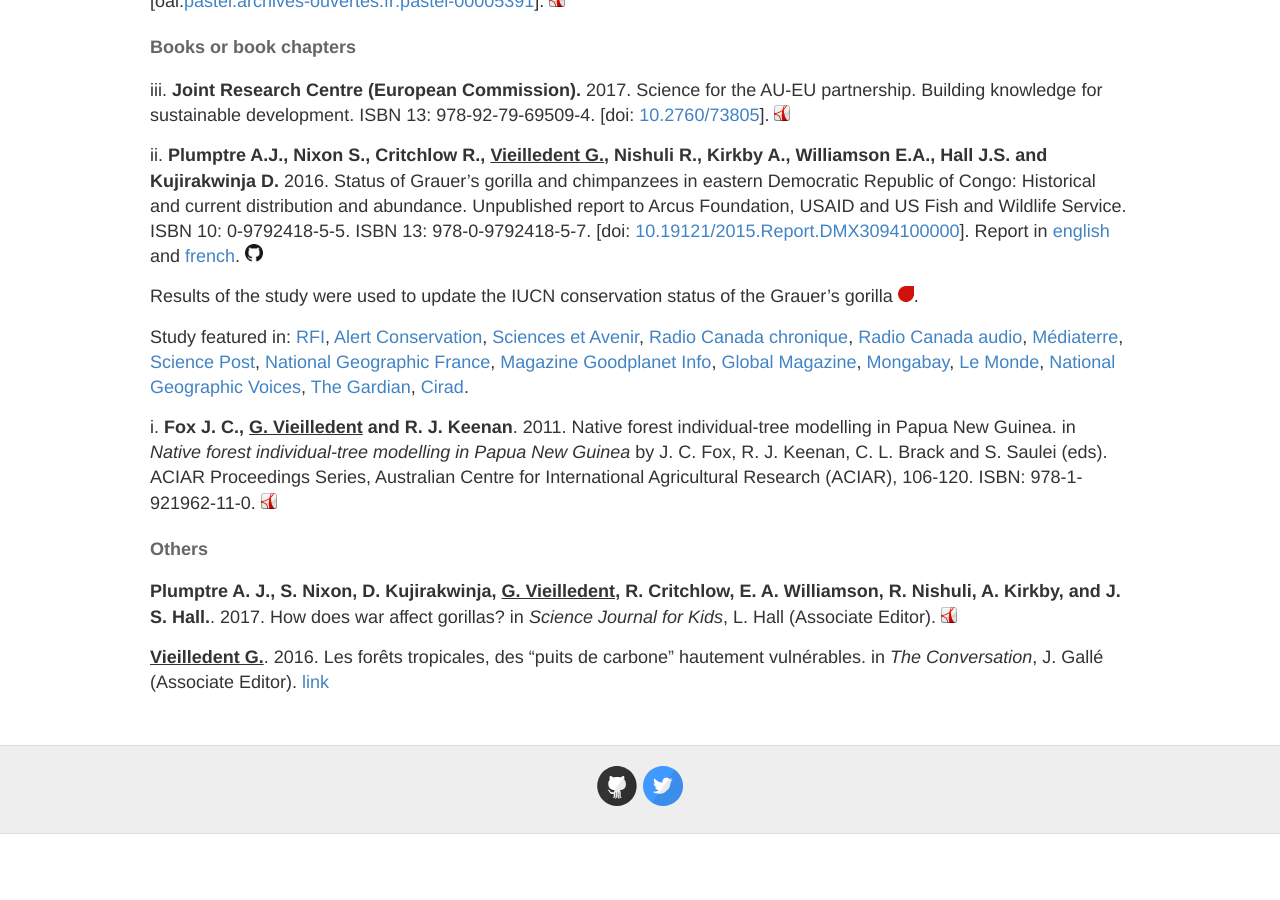
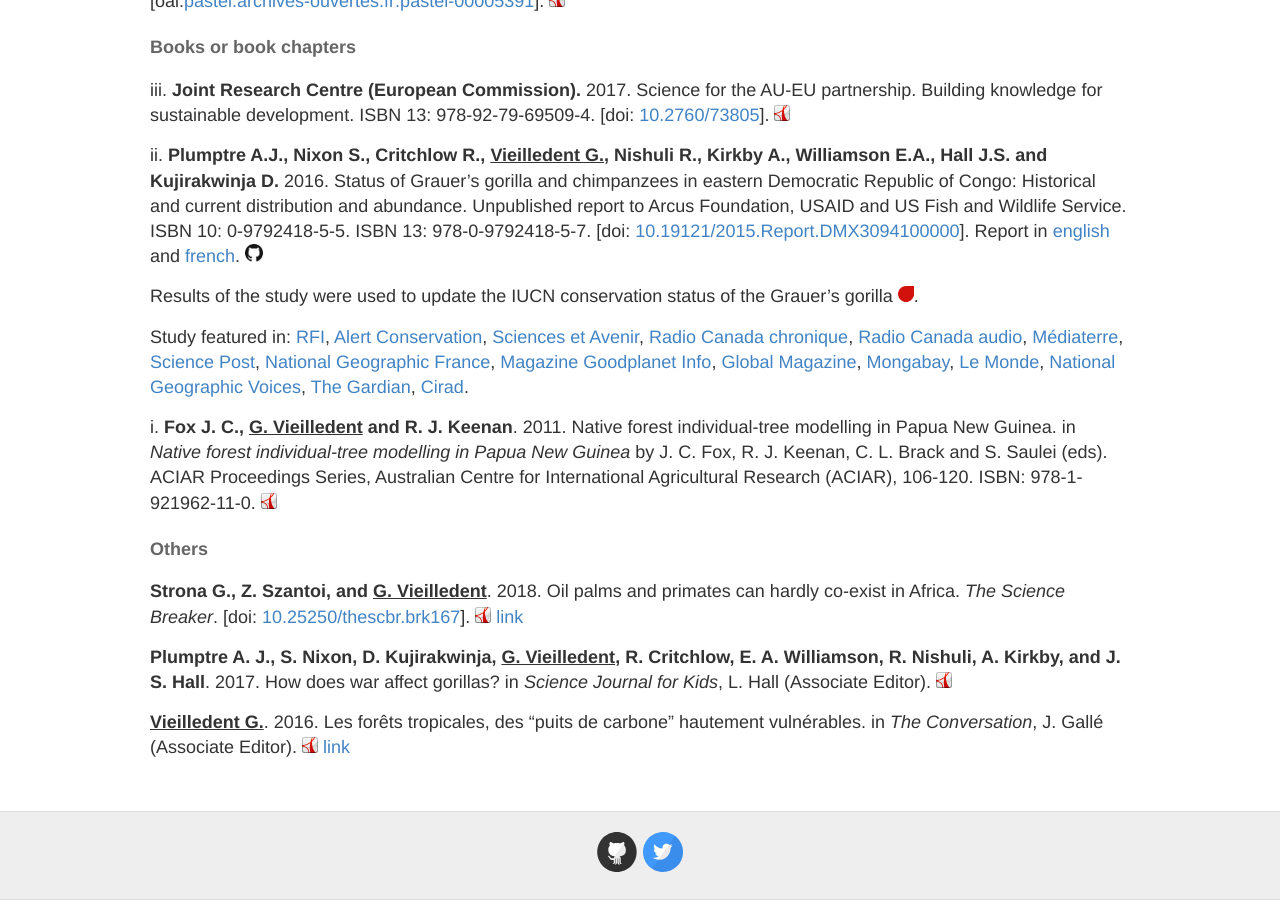
Before and after one commit to ghislainv/ghislainv.github.io, a Jekyll site: the page built from publications.md, in a window 1280 px wide and 900 px high, scrolled down 5308 px. Built offline with Jekyll 4.4.1, drawn with Linux system fonts in a browser that asks for light colours; comment, search, counter and statistics services are not loaded; before the commit the page ends 6142 px from its top, so only the background shows below that.

Commit message:
Add Strona2018-TheScienceBreaker

```diff
--- a/publications.md
+++ b/publications.md
@@ -335,7 +335,12 @@ individual-tree modelling in Papua New Guinea. in _Native forest individual-tree
 
 #### Others
 
-**Plumptre A. J., S. Nixon, D. Kujirakwinja, <span style="text-decoration: underline;">G. Vieilledent</span>, R. Critchlow, E. A. Williamson, R. Nishuli, A. Kirkby, and J. S. Hall.**. 2017. How does war affect gorillas? in _Science Journal for Kids_, L. Hall (Associate Editor).
+**Strona G., Z. Szantoi, and <span style="text-decoration: underline;">G. Vieilledent</span>**. 2018. Oil palms and primates can hardly co-exist in Africa. _The Science Breaker_. \[doi: [10.25250/thescbr.brk167](https://doi.org/10.25250/thescbr.brk167)\].
+[![pdf](/images/logos/logo-pdf.png "manuscript in pdf")](/publications/Strona2018-TheScienceBreaker.pdf)
+[link](https://www.thesciencebreaker.com/breaks/earth-space/oil-palms-and-primates-can-hardly-co-exist-in-africa)
+
+**Plumptre A. J., S. Nixon, D. Kujirakwinja, <span style="text-decoration: underline;">G. Vieilledent</span>, R. Critchlow, E. A. Williamson, R. Nishuli, A. Kirkby, and J. S. Hall**. 2017. How does war affect gorillas? in _Science Journal for Kids_, L. Hall (Associate Editor).
 [![pdf](/images/logos/logo-pdf.png "manuscript in pdf")](/publications/Plumptre2017-ScienceJournalForKids.pdf)
 
-**<span style="text-decoration: underline;">Vieilledent G.</span>**. 2016. Les forêts tropicales, des "puits de carbone" hautement vulnérables. in _The Conversation_, J. Gallé (Associate Editor). [link](https://theconversation.com/les-forets-tropicales-des-puits-de-carbone-hautement-vulnerables-54281)
+**<span style="text-decoration: underline;">Vieilledent G.</span>**. 2016. Les forêts tropicales, des "puits de carbone" hautement vulnérables. in _The Conversation_, J. Gallé (Associate Editor).
+[![pdf](/images/logos/logo-pdf.png "manuscript in pdf")](/publications/Vieilledent2016-TheConversation.pdf) [link](https://theconversation.com/les-forets-tropicales-des-puits-de-carbone-hautement-vulnerables-54281)
```
Also changed, not shown: 2 other files.
